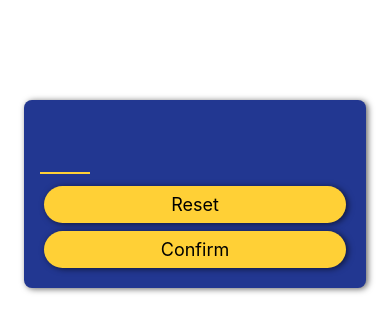
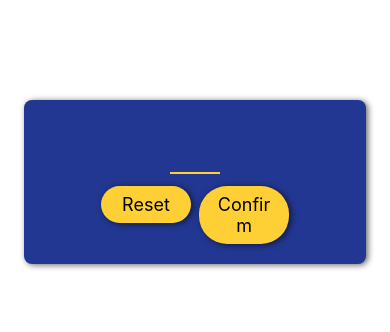
Before and after one commit to StanislavDitsan/GameApp, a React Native app: screen / in a window 390 px wide. Shown: the top 332 px of the page. Built offline with nearby package versions, Linux system fonts and the light colour scheme.

Commit message:
Changed the layout of btn

```diff
--- a/screens/StartGameScreen.js
+++ b/screens/StartGameScreen.js
@@ -12,9 +12,15 @@ function StartGameScreen() {
                 keyboardType="number-pad"
                 autoCapitalize="none"
                 autoCorrect={false}
-                />
-            <PrimaryButton>Reset</PrimaryButton>
-            <PrimaryButton>Confirm</PrimaryButton>
+            />
+            <View style={styles.buttonsLayout}>
+                <View style={styles.buttonLayout}>
+                    <PrimaryButton>Reset</PrimaryButton>
+                </View>
+                <View style={styles.buttonLayout}>
+                    <PrimaryButton>Confirm</PrimaryButton>
+                </View>
+            </View>
         </View>
     );
 };
@@ -24,6 +30,8 @@ export default StartGameScreen;
 const styles = StyleSheet.create({
 
     inputContainer: {
+        justifyContent: 'center',
+        alignItems: 'center',
         padding: 16,
         marginTop: 100,
         marginHorizontal: 24,
@@ -45,6 +53,12 @@ const styles = StyleSheet.create({
         color: '#ffd036',
         marginVertical: 8,
         textAlign: 'center',
+    },
+    buttonsLayout: {
+        flexDirection: 'row',
+    },
+    buttonLayout: {
+        flex: 1, // Makes the btn to take the full width
     }
 
 });
```
